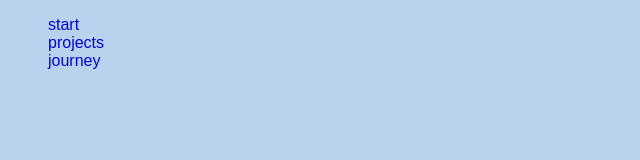
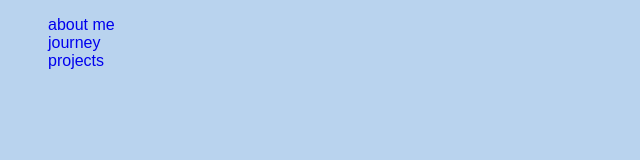
Before and after one commit to 114droit/114droit.github.io, a plain HTML site: page about_me.html in a window 1280 px wide. Shown: the full height of the page, 0-640 px from the left. Drawn offline with Linux system fonts and the light colour scheme.

Commit message:
changed navigation structure

```diff
--- a/about_me.html
+++ b/about_me.html
@@ -10,9 +10,9 @@
     <body>
         <div>
             <ul class="navigation">
-                <li><a href="index.html">start</a></li>
+                <li><a href="about_me.html">about me</a></li>
+                <li><a href="journey.html">journey</a></li>
                 <li><a href="projects.html">projects</a></li>
-                <li><a href="journey.html">journey</a></li>
             </ul>
         </div>
     </body>
```
Also changed, not shown: index.html (+1 -1 lines), journey.html (+1 -1 lines), projects.html (+1 -1 lines).
